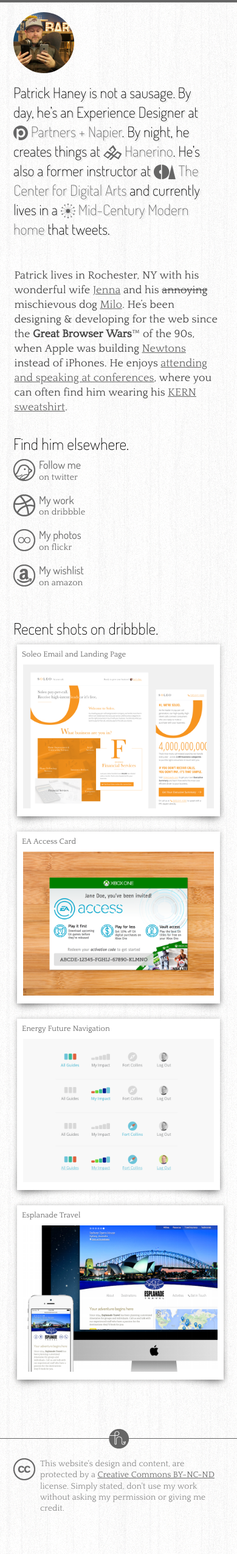
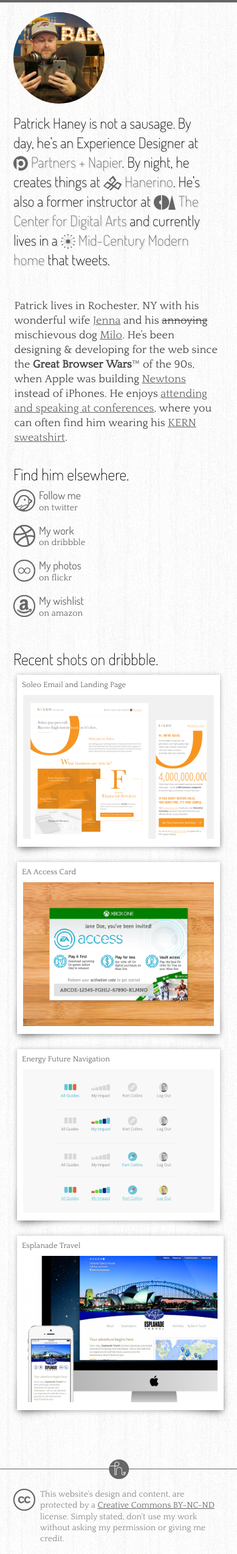
Before and after one commit to notasausage/notasausage.github.io, a Jekyll site: the page built from index.html, in a window 390 px wide. Shown: the whole page at 61% size. Built offline with Jekyll 4.4.1, drawn with Linux system fonts in a browser that asks for light colours.

Commit message:
Upsize profile photo a bit
100px was too small on mobile for that handsome fella.

```diff
--- a/_sass/_layout.scss
+++ b/_sass/_layout.scss
@@ -114,9 +114,9 @@
     width: 200px;
 
     @include media-query($on-palm) {
-        border-radius: 50px;
-        height: 100px;
-        width: 100px;
+        border-radius: 75px;
+        height: 150px;
+        width: 150px;
     }
 }
 
```
